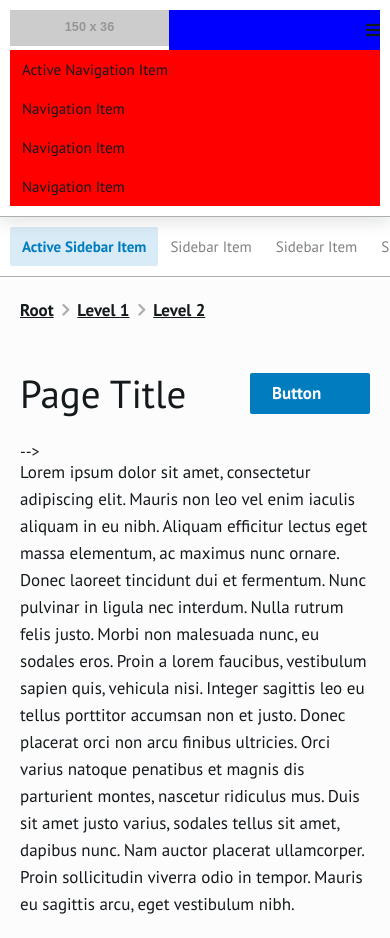
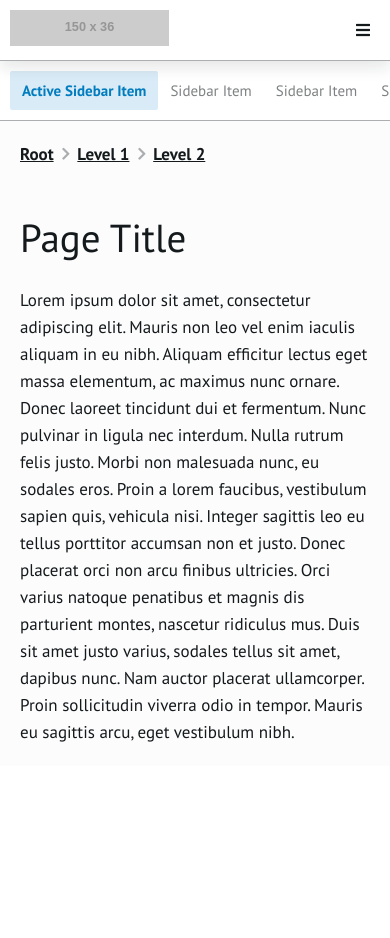
Before and after one commit to tomjepsondesign/styleguide, a plain HTML site: page html_templates/navigation.html in a window 390 px wide. After the commit the page ends 844 px from the top, so only its background shows below. Drawn offline with nearby package versions, Linux system fonts and the light colour scheme; placeholder pictures from the web are drawn by us.

Commit message:
Menu fixed - includes jQuery open/close - might need to change that...

```diff
--- a/css/styleguide.css
+++ b/css/styleguide.css
@@ -563,12 +563,11 @@ pre, code {
   }
 }
 .top-navigation__menu {
-  background-color: blue;
   -webkit-box-flex: 1;
       -ms-flex: 1 1 auto;
           flex: 1 1 auto;
   text-align: right;
-  padding: 12px 0;
+  padding: 12px 10px 12px 0;
 }
 @media screen and (min-width: 768px) {
   .top-navigation__menu {
@@ -586,10 +585,8 @@ pre, code {
   width: 159px;
 }
 .top-navigation__items {
-  background-color: red;
-  display: -webkit-box;
-  display: -ms-flexbox;
-  display: flex;
+  background-color: rgba(20, 25, 28, 0.05);
+  display: none;
   -webkit-box-flex: 1;
       -ms-flex: 1 1 100%;
           flex: 1 1 100%;
@@ -598,8 +595,15 @@ pre, code {
       -ms-flex-direction: column;
           flex-direction: column;
 }
+.top-navigation__items--hidden {
+  display: -webkit-box;
+  display: -ms-flexbox;
+  display: flex;
+  margin-top: 10px;
+}
 @media screen and (min-width: 768px) {
   .top-navigation__items {
+    background-color: transparent;
     display: -webkit-box;
     display: -ms-flexbox;
     display: flex;
@@ -613,6 +617,12 @@ pre, code {
     -webkit-box-pack: end;
         -ms-flex-pack: end;
             justify-content: flex-end;
+  }
+  .top-navigation__items--hidden {
+    display: -webkit-box;
+    display: -ms-flexbox;
+    display: flex;
+    margin-top: 0;
   }
 }
 .top-navigation__item {
--- a/html_templates/navigation.html
+++ b/html_templates/navigation.html
@@ -21,6 +21,8 @@
     <link rel="stylesheet" href="https://use.fontawesome.com/releases/v5.5.0/css/fontawesome.css" integrity="sha384-u5J7JghGz0qUrmEsWzBQkfvc8nK3fUT7DCaQzNQ+q4oEXhGSx+P2OqjWsfIRB8QT"
         crossorigin="anonymous">
 
+    <script src="https://ajax.googleapis.com/ajax/libs/jquery/3.3.1/jquery.min.js"></script>
+
 </head>
 
 <body>
@@ -32,13 +34,15 @@
         <section class="top-navigation">
 
             <div class="top-navigation__header">
+
                 <div class="top-navigation__logo">
                     <img src="http://placehold.it/150x36" alt="Logo" />
                 </div>
 
-                <div class="top-navigation__menu">
+                <div class="top-navigation__menu" id="menu">
                     <i class="fas fa-bars"></i>
                 </div>
+
             </div>
 
             <ul class="top-navigation__items">
@@ -49,6 +53,13 @@
             </ul>
 
         </section> <!-- / .top-navigation -->
+
+        <script>
+            $("#menu").click(function (event) {
+                $(".top-navigation__items").toggleClass('top-navigation__items--hidden');
+                // event.preventDefault();
+            });
+        </script>
 
         <!-- .pagebody sets up the grid areas for both .sidebar and .contentframe -->
         <!-- .pagebody acts as a responsive wrapper for smaller screens -->
@@ -93,18 +104,20 @@
                     <div class="page-heading">
                         <h1 class="large-heading">Page Title</h1>
                     </div>
-                    <div class="page-action">
+                    <!-- <div class="page-action">
                         <a class="button button--primary" href="#">Button</a>
-                    </div>
+                    </div> -->
 
-                </section> --> <!-- / .page-header -->
+                </section>
+                <!-- / .page-header -->
 
                 <!-- .page-content, within .contentframe, sets up 'rows' into which single content areas can be placed -->
                 <!-- Both content--half/full and content--panel__[x] can be placed within a .page-content row -->
                 <div class="page-content">
 
                     <div class="content--full">
-                        <p class="copy">Lorem ipsum dolor sit amet, consectetur adipiscing elit. Mauris non leo vel enim iaculis
+                        <p class="copy">Lorem ipsum dolor sit amet, consectetur adipiscing elit. Mauris non leo vel
+                            enim iaculis
                             aliquam
                             in eu
                             nibh. Aliquam efficitur lectus eget massa elementum, ac maximus nunc ornare. Donec laoreet
--- a/scss/elements/_navigation.scss
+++ b/scss/elements/_navigation.scss
@@ -34,10 +34,9 @@
     }
 
     &__menu {
-        background-color: blue;
         flex: 1 1 auto;
         text-align: right;
-        padding: 12px 0;
+        padding: 12px 10px 12px 0;
 
         @media screen and (min-width: 768px) {
             display: none;
@@ -52,18 +51,30 @@
     }
 
     &__items {
-        background-color: red;
-        display: flex;
+        background-color: $dark5;
+        display: none;
         flex: 1 1 100%;
         flex-direction: column;
 
+        // Class toggled for hamburger show/hide
+        &--hidden {
+            display: flex;
+            margin-top: 10px;
+        }
+
         @media screen and (min-width: 768px) {
+            background-color: transparent;
             display: flex;
             flex: 1 1 auto;
             flex-direction: row;
             justify-content: flex-end;
+
+            // Hack class to show menu if ...hidden is active if the user resizes the browser window!
+            &--hidden {
+                display: flex;
+                margin-top: 0;
+            }
         }
-
     }
 
     &__item {
```
